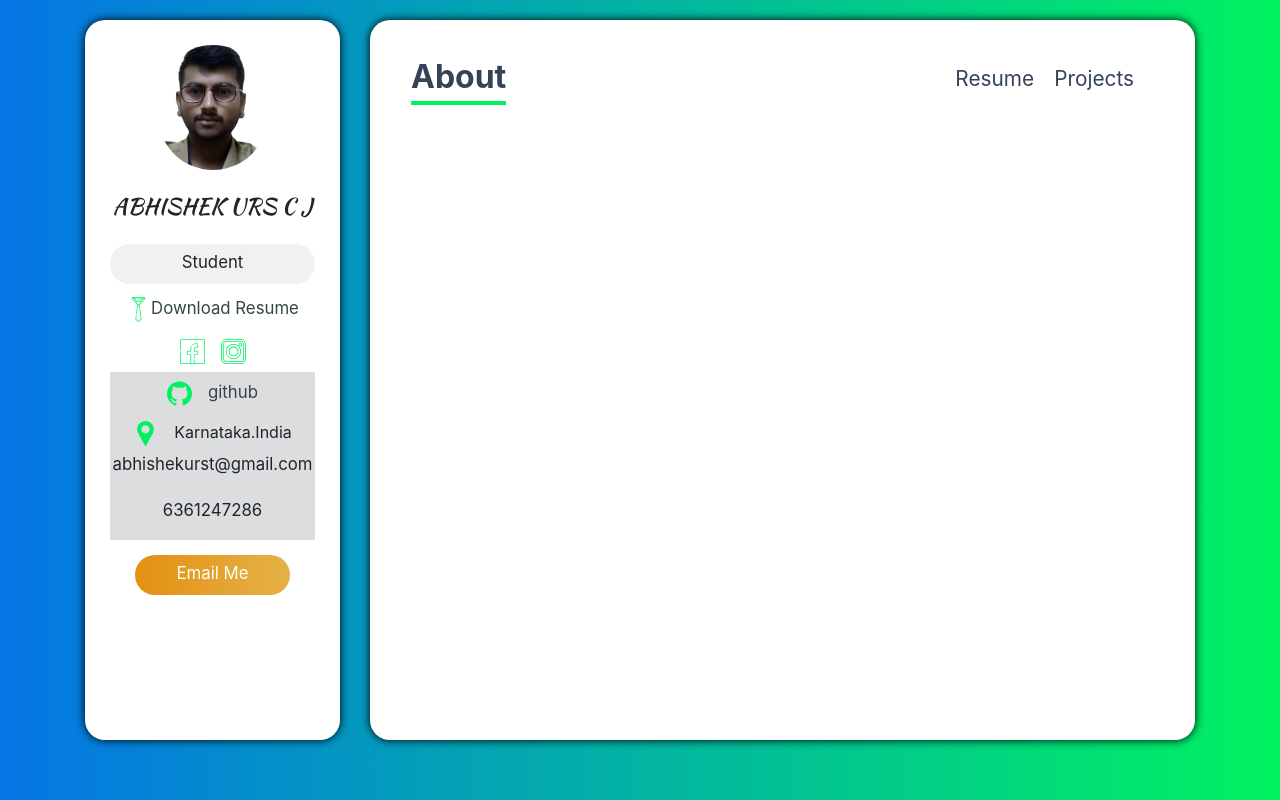
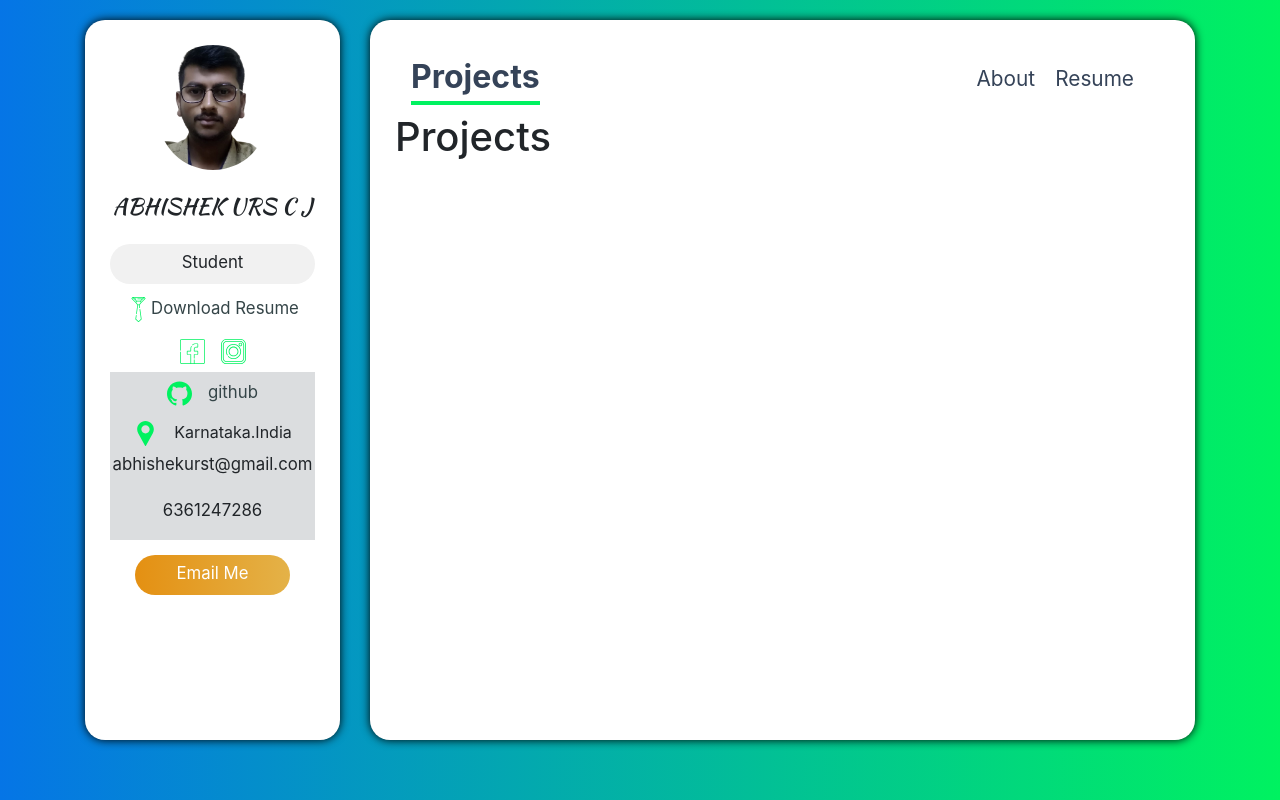
Before and after one commit to Abhishk123/Portfolio, a React (Create React App) app: page /projects in a window 1280 px wide. Built offline with nearby package versions, Linux system fonts and the light colour scheme.

Commit message:
Router added

```diff
--- a/src/App.js
+++ b/src/App.js
@@ -1,8 +1,13 @@
 import Navbar from './Components/Navbar'
 import Sidebar from './Components/Sidebar'
+import {BrowserRouter as Router,Redirect,Route, Switch} from 'react-router-dom'
+import About from './Components/About'
+import Projects from './Components/Projects';
+import Resume from './Components/Resume';
 
 function App() {
   return (
+    <Router>
     <div className="App">
      <div className="container">
      <div className="row">
@@ -14,11 +19,24 @@
         <div className="col-lg-9">
           <div className="app_main">
             <Navbar/>
+            <Switch>
+            <Route path='/' exact>
+               <About/>
+            </Route>
+            <Route path='/projects' component={Projects} />
+            <Route path='/resume' component={Resume}/>
+
+            <Route>
+              <Redirect to='/'/>
+            </Route>
+            </Switch>
+
           </div>
         </div>
      </div>
      </div>
     </div>
+    </Router>
   );
 }
 
--- /dev/null
+++ b/src/Components/About.js
@@ -0,0 +1,11 @@
+import React from 'react';
+
+const About = () => {
+    return (
+        <div>
+            <h1>About</h1>
+        </div>
+    );
+};
+
+export default About;
--- a/src/Components/Navbar.js
+++ b/src/Components/Navbar.js
@@ -1,8 +1,22 @@
-import React,{useState} from 'react';
+import React,{useState,useEffect} from 'react';
+import {Link} from 'react-router-dom'
 
 const Navbar = () => {
 
-   const [active,setActive]= useState('About')
+   const [active,setActive]= useState('')
+
+   useEffect(() => {
+
+    let currenturl=window.location.href
+    console.log(currenturl);
+    if(currenturl.endsWith('/'))
+       setActive('About');
+    else if (currenturl.endsWith('/projects'))
+         setActive('Projects');
+    else if(currenturl.endsWith('/resume'))
+          setActive('Resume');
+
+   }, [active])
 
 
     return (
@@ -12,13 +26,20 @@
             </div>
             <div className="navbar_items">
                 {active!== 'About' &&
-                <div className="navbar_item" onClick={()=>setActive('About')}>About</div>}
+
+                <Link to='/'>
+               <div className="navbar_item" onClick={()=>setActive('About')}>About</div>
+
+                </Link>
+}
 
                 {active!== 'Resume' ?
-                <div className="navbar_item" onClick={()=>setActive('Resume')}>Resume</div> : null}
+                <Link to='/resume'>
+                <div className="navbar_item" onClick={()=>setActive('Resume')}>Resume</div> </Link>: null}
 
                 {active!== 'Projects' &&
-                <div className="navbar_item" onClick={()=>setActive('Projects')}>Projects</div>}
+                <Link to='/projects'>
+                <div className="navbar_item" onClick={()=>setActive('Projects')}>Projects</div></Link>}
             </div>
 
         </div>
--- /dev/null
+++ b/src/Components/Projects.js
@@ -0,0 +1,11 @@
+import React from 'react';
+
+const Projects = () => {
+    return (
+        <div>
+            <h1>Projects</h1>
+        </div>
+    );
+};
+
+export default Projects;
--- /dev/null
+++ b/src/Components/Resume.js
@@ -0,0 +1,11 @@
+import React from 'react';
+
+const Resume = () => {
+    return (
+        <div>
+            <h1>Resume</h1>
+        </div>
+    );
+};
+
+export default Resume;
```
Also changed, not shown: 2 other files (tests, documents, lock files or other folders).
